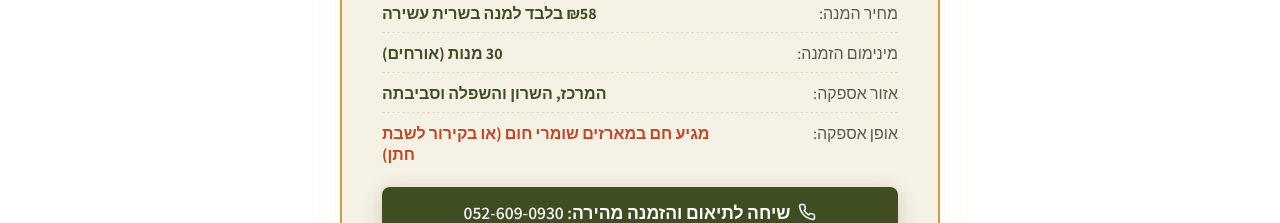
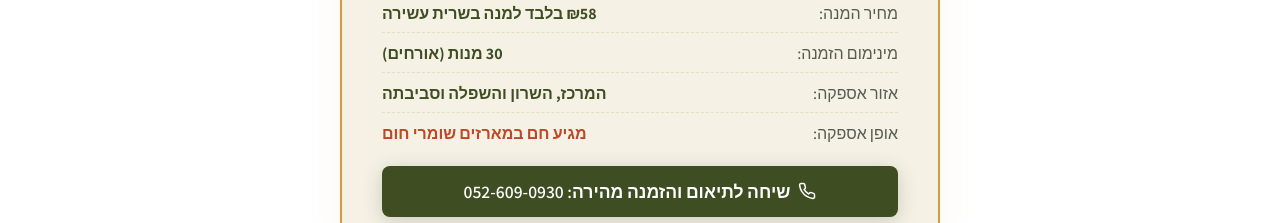
Before and after one commit to eitanyar/aaasada.com, a Next.js app: page /azkarot in a window 1280 px wide. Shown: the part 900-1123 px from the top of the page. Built offline with nearby package versions, Linux system fonts and the light colour scheme; no server answers; a web font is replaced by a local one.

Commit message:
UX: Hide Shabbat Chatan cooling note from specific non-Shabbat event pages

```diff
--- a/src/components/LocalDeliveryCard.tsx
+++ b/src/components/LocalDeliveryCard.tsx
@@ -1,7 +1,7 @@
 "use client";
 
 import React, { useEffect, useState } from "react";
-import { useSearchParams } from "next/navigation";
+import { useSearchParams, usePathname } from "next/navigation";
 import { PhoneIcon } from "./icons";
 
 interface LocalDeliveryCardProps {
@@ -16,6 +16,7 @@ export default function LocalDeliveryCard({
   priceText = "₪58 בלבד למנה בשרית עשירה"
 }: LocalDeliveryCardProps) {
   const searchParams = useSearchParams();
+  const pathname = usePathname() || "";
   const [hash, setHash] = useState("");
 
   useEffect(() => {
@@ -37,6 +38,12 @@ export default function LocalDeliveryCard({
     eventParam.includes("שבת-חתן") ||
     eventParam.includes("שבת חתן") ||
     eventParam.includes("חתן");
+
+  const isSpecificEvent =
+    pathname.includes("azkarot") ||
+    pathname.includes("brit") ||
+    pathname.includes("hina") ||
+    pathname.includes("bar-mitzvah");
 
   return (
     <div
@@ -80,7 +87,9 @@ export default function LocalDeliveryCard({
           <strong style={{ color: "var(--accent-terracotta)", textAlign: "left", maxWidth: "70%" }}>
             {isShabbatChatan
               ? "מגיע בקירור מבוקר בשישי בצהריים (לחימום על הפלטה)"
-              : "מגיע חם במארזים שומרי חום (או בקירור לשבת חתן)"}
+              : isSpecificEvent
+                ? "מגיע חם במארזים שומרי חום"
+                : "מגיע חם במארזים שומרי חום (או בקירור לשבת חתן)"}
           </strong>
         </li>
       </ul>
```
